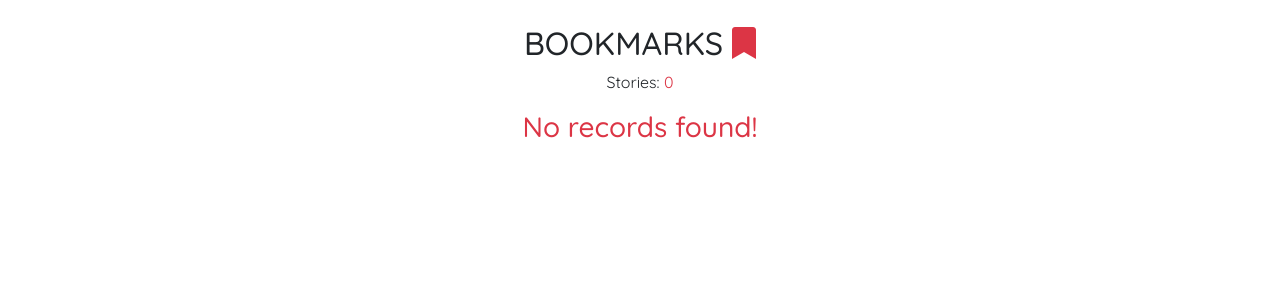
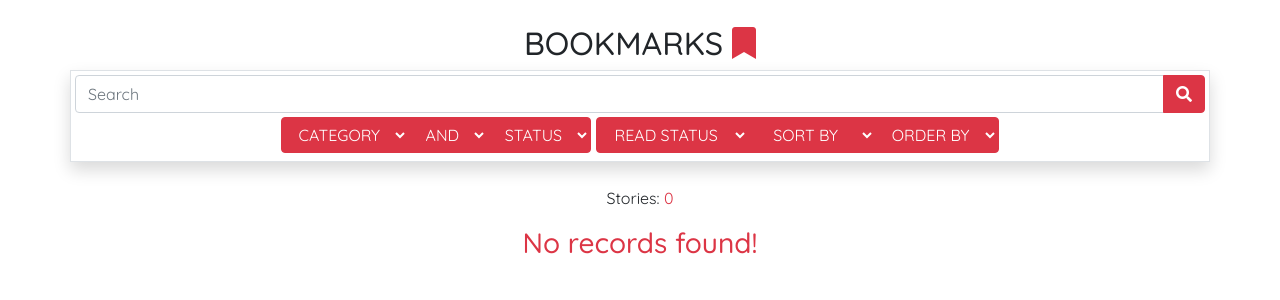
Before and after one commit to hind-sagar-biswas/shiniMark, a Django app: page / in a window 1280 px wide. Shown: the part 94-394 px from the top of the page. Run offline with Django 4.2, Linux system fonts and the light colour scheme; data that the repository does not hold is empty; some libraries are stand-ins or nearby versions.

Commit message:
added filter

```diff
--- a/base/templates/base/bookmarks/create.html
+++ b/base/templates/base/bookmarks/create.html
@@ -34,7 +34,7 @@
         <!-- CATEGORIES -->
         <div class="input-group mb-1 mr-sm-1">
             <select class="form-control" name="category">
-                {% include 'base/components/form_select_option.html' with options=categories slected=form.initial.category %}
+                {% include 'base/components/form_select_option.html' with options=categories selected=form.initial.category %}
             </select>
         </div>
         {% if form.errors.category %}
@@ -60,7 +60,7 @@
         <div class="input-group mb-1 mr-sm-1">
             <select class="form-control" name="status">
                 <x-form-select-options :options="$status_list" show="status" />
-                {% include 'base/components/form_select_option.html' with options=statuses slected=form.initial.status %}
+                {% include 'base/components/form_select_option.html' with options=statuses selected=form.initial.status %}
             </select>
         </div>
         {% if form.errors.status %}
@@ -71,7 +71,7 @@
         <div class="input-group mb-1 mr-sm-1">
             <select class="form-control" name="read_status">
                 <x-form-select-options :options="$read_status_list" show="read_status" />
-                {% include 'base/components/form_select_option.html' with options=read_statuses slected=form.initial.read_status %}
+                {% include 'base/components/form_select_option.html' with options=read_statuses selected=form.initial.read_status %}
             </select>
         </div>
         {% if form.errors.read_status %}
--- /dev/null
+++ b/base/templates/base/bookmarks/filter-form.html
@@ -0,0 +1,108 @@
+<div class="container shadow p-1 border " id="fp">
+    <center>
+        <!-- class="form-inline" -->
+        <form action="/" id="filter-form" name="filter-form">
+            <div class="input-group mb-1">
+                <input type="text" class="form-control" name="search" placeholder="Search">
+                <div class="input-group-append">
+                    <button type="submit" name="filtered" class="btn btn-danger">
+                        <i class="fas fa-search"></i>
+                    </button>
+                </div>
+            </div>
+
+            <div class="btn-group mb-1">
+
+                {% if request.user.is_authenticated %}
+                <div class="btn-group">
+                    <a href="./action.php?act=add&tar=category">
+                        <button type="button" name="filtered" class="btn btn-danger">
+                            <i class="fas fa-plus-circle"></i>
+                        </button>
+                    </a>
+                </div>
+               {% endif %}
+
+                <div class="btn-group">
+                    <select type="button" class="btn btn-danger dropdown-toggle" data-toggle="dropdown" name="category">
+                        <div class="dropdown-menu">
+                            <option style="background-color:white;" class="dropdown-item" value="none">CATEGORY</option>
+
+                            {% include 'base/components/form_select_option.html' with options=categories selected=request.GET.category %}
+
+                        </div>
+                    </select>
+                </div>
+
+                <div class="btn-group">
+                    <select type="button" class="btn btn-danger dropdown-toggle" data-toggle="dropdown"
+                        name="condition">
+                        <div class="dropdown-menu">
+                            <option style="background-color:white;" class="dropdown-item" value="AND" selected>AND
+                            </option>
+                            <option style="background-color:white;" class="dropdown-item" value="OR">OR</option>
+                        </div>
+                    </select>
+                </div>
+
+                <div class="btn-group">
+                    <select type="button" class="btn btn-danger dropdown-toggle" data-toggle="dropdown" name="status">
+                        <div class="dropdown-menu">
+
+                            <option class="dropdown-item" value="none" style="background-color:white;">STATUS</option>
+
+                            {% include 'base/components/form_select_option.html' with options=categories selected=request.GET.status %}
+
+                        </div>
+                    </select>
+                </div>
+            </div>
+
+            <div class="btn-group mb-1">
+                <div class="btn-group">
+                    <select type="button" class="btn btn-danger dropdown-toggle" data-toggle="dropdown"
+                        name="reading_status">
+                        <div class="dropdown-menu">
+
+                            <option style="background-color:white;" class="dropdown-item" value="none">READ STATUS</option>
+                            <option style="background-color:white;" class="dropdown-item" value="catched_up">CATCHED UP
+                            </option>
+                            <option style=" background-color:white;" class="dropdown-item" value="reading">READING
+                            </option>
+                            <option style=" background-color:white;" class="dropdown-item" value="not_started">NOT
+                                STARTED</option>
+                        </div>
+                    </select>
+                </div>
+                <div class=" btn-group">
+                    <select type="button" class="btn btn-danger dropdown-toggle" data-toggle="dropdown" name="sort">
+                        <div class="dropdown-menu">
+                            <option selected class="dropdown-item" value="id" hidden>SORT BY</option>
+                            <option style="background-color:white;" class="dropdown-item" value="update_time">DEFAULT
+                            </option>
+                            <option style="background-color:white;" class="dropdown-item" value="update_time">TIME
+                            </option>
+                            <option style="background-color:white;" class="dropdown-item" value="id">ADDED</option>
+                            <option style="background-color:white;" class="dropdown-item" value="name">NAME</option>
+                            <option style="background-color:white;" class="dropdown-item" value="status_id">STATUS
+                            </option>
+                            <option style="background-color:white;" class="dropdown-item" value="category_id">CATEGORY
+                            </option>
+                        </div>
+                    </select>
+                </div>
+
+                <div class="btn-group">
+                    <select type="button" class="btn btn-danger dropdown-toggle" data-toggle="dropdown" name="order">
+                        <div class="dropdown-menu">
+                            <option selected class="dropdown-item" value="DESC" hidden>ORDER BY</option>
+                            <option style="background-color:white;" value="ASC" class="dropdown-item">ASC</option>
+                            <option style="background-color:white;" value="DESC" class="dropdown-item">DESC</option>
+                        </div>
+                    </select>
+                </div>
+            </div>
+        </form>
+    </center>
+</div>
+<br>
--- a/base/templates/base/bookmarks/index.html
+++ b/base/templates/base/bookmarks/index.html
@@ -9,6 +9,9 @@
         <a href="{% url 'bookmark-add' %}" class="text-danger"><i class="fas fa-bookmark"></i></a>
         <!-- @endauth -->
     </h2>
+
+    {% include 'base/bookmarks/filter-form.html' %}
+
     <p>Stories: <span class="text-danger">{{bookmarks.total}}</span></p>
 
     {% include 'paginator.html' with paginator=bookmarks %}
--- a/base/templates/base/bookmarks/update.html
+++ b/base/templates/base/bookmarks/update.html
@@ -36,7 +36,7 @@
         <!-- CATEGORIES -->
         <div class="input-group mb-1 mr-sm-1">
             <select class="form-control" name="category">
-                {% include 'base/components/form_select_option.html' with options=categories slected=bookmark.category_id %}
+                {% include 'base/components/form_select_option.html' with options=categories selected=bookmark.category.id %}
             </select>
         </div>
         {% if form.errors.category %}
@@ -62,7 +62,7 @@
         <div class="input-group mb-1 mr-sm-1">
             <select class="form-control" name="status">
                 <x-form-select-options :options="$status_list" show="status" />
-                {% include 'base/components/form_select_option.html' with options=statuses slected=bookmark.status_id %}
+                {% include 'base/components/form_select_option.html' with options=statuses selected=bookmark.status.id %}
             </select>
         </div>
         {% if form.errors.status %}
@@ -73,7 +73,7 @@
         <div class="input-group mb-1 mr-sm-1">
             <select class="form-control" name="read_status">
                 <x-form-select-options :options="$read_status_list" show="read_status" />
-                {% include 'base/components/form_select_option.html' with options=read_statuses slected=bookmark.read_status_id %}
+                {% include 'base/components/form_select_option.html' with options=read_statuses selected=bookmark.read_status.id %}
             </select>
         </div>
         {% if form.errors.read_status %}
--- a/base/views.py
+++ b/base/views.py
@@ -4,13 +4,46 @@ from django.contrib.auth.models import User
 from django.contrib.auth import authenticate, login, logout
 from django.contrib.auth.decorators import login_required
 from django.contrib import messages
+from django.db.models import Q, F
 
 from .models import Categories, Statuses, ReadStatuses, Websites, Bookmarks
 from .forms import BookmarkForm
 
+def filter_bookmarks(queryset, request):
+    filters = request.GET
+
+    if filters.get('search'):
+        search_term = filters['search']
+        queryset = queryset.filter(Q(name__icontains=search_term) | Q(alt_names__icontains=search_term))
+
+    if filters.get('category') and filters['category'] != 'none':
+        queryset = queryset.filter(category_id=filters['category'])
+
+    if filters.get('status') and filters['status'] != 'none':
+        queryset = queryset.filter(status_id=filters['status'])
+
+    if filters.get('reading_status') and filters['reading_status'] != 'none':
+        reading_status = filters['reading_status']
+        if reading_status == 'catched_up':
+            queryset = queryset.filter(current=F('latest'))
+        elif reading_status == 'reading':
+            queryset = queryset.filter(current__lt=F('latest'), current__gt=0)
+        elif reading_status == 'not_started':
+            queryset = queryset.filter(current=0)
+
+    if filters.get('sort') and filters['sort'] != 'none':
+        sort_field = filters['sort']
+        order = '-' if filters.get('order') == 'desc' else ''
+        sort_field = order + sort_field
+        queryset = queryset.order_by(sort_field)
+
+    return queryset
+
 # Create your views here.
 def home(request):
-    bookmarks_obj = Bookmarks.objects.all()
+    authority = 1 if request.user.is_authenticated else 0
+
+    bookmarks_obj = filter_bookmarks(Bookmarks.objects.all().filter(category__restriction__lte=authority), request)
     pagination = Paginator(bookmarks_obj, 50)
     page = request.GET.get('page')
 
@@ -18,9 +51,13 @@ def home(request):
     bookmarks.paginator_range = range(1, bookmarks.paginator.num_pages + 1)
     bookmarks.total = bookmarks_obj.count()
 
+
     context = {
         'title': "Personal bookmark site",
         'bookmarks': bookmarks,
+        'categories': Categories.objects.all().filter(restriction__lte=authority),
+        'statuses': Statuses.objects.all(),
+        'read_statuses': ReadStatuses.objects.all(),
     }
     return render(request, 'base/bookmarks/index.html', context)
 
@@ -89,6 +126,9 @@ def websites(request):
     return render(request, 'base/websites/index.html', context)
 
 def loginPage(request):
+    if request.user.is_authenticated:
+        return redirect('root')
+
     if request.method == 'POST':
         username = request.POST.get('username')
         password = request.POST.get('password')
```
